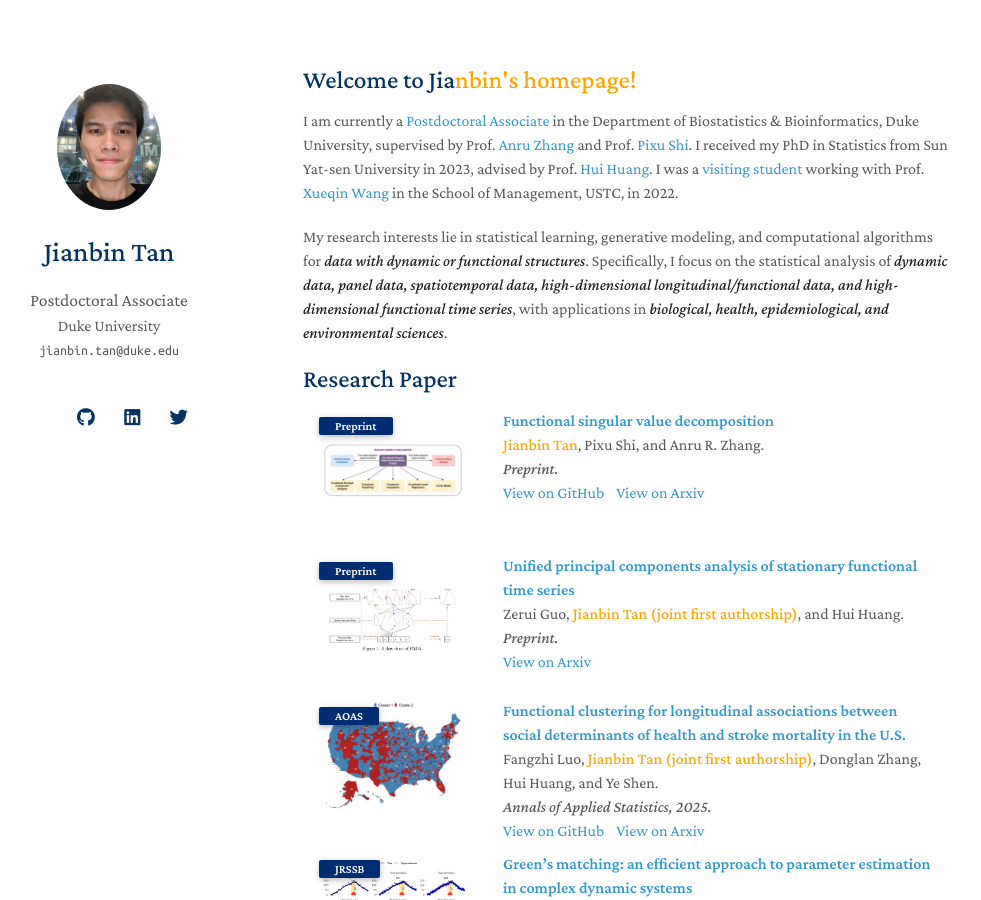
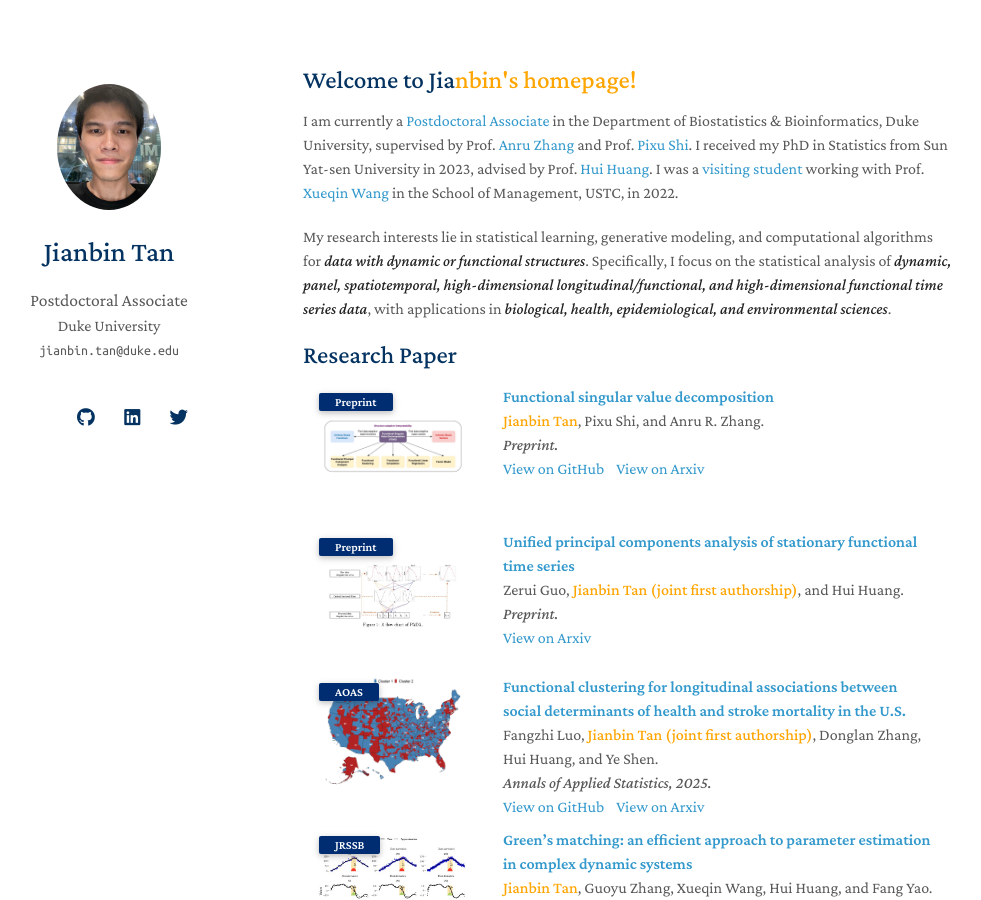
Before and after one commit to Tan-jianbin/Tan-jianbin.github.io, a Jekyll site: the page built from index.md, in a window 1280 px wide and 900 px high. Shown: the whole window, without its empty margins (167-1148 px from the left). Built offline with Jekyll 4.4.1, drawn with Linux system fonts in a browser that asks for light colours; nearby versions of some CDN libraries; a style sheet for code colours, icons or effects is not loaded; our own code applies the rules of GitHub Pages for plain Markdown files.

Commit message:
Update index.md

```diff
--- a/index.md
+++ b/index.md
@@ -6,6 +6,6 @@
 
 I am currently a [Postdoctoral Associate](https://biostat.duke.edu/profile/jianbin-tan) in the Department of Biostatistics & Bioinformatics, Duke University, supervised by Prof. [Anru Zhang](https://anruzhang.github.io) and Prof. [Pixu Shi](https://pixushi.github.io). I received my PhD in Statistics from Sun Yat-sen University in 2023, advised by Prof. [Hui Huang](http://cfas.ruc.edu.cn/kydw/zzyjy/hh/index.htm). I was a [visiting student](https://statlab905.github.io/author/jianbin-tan/) working with Prof. [Xueqin Wang](https://bs.ustc.edu.cn/english/profile.php?id=650) in the School of Management, USTC, in 2022.
 
-My research interests lie in statistical learning, generative modeling, and computational algorithms for ***data with dynamic or functional structures***. Specifically, I focus on the statistical analysis of ***dynamic data, panel data, spatiotemporal data, high-dimensional longitudinal/functional data, and high-dimensional functional time series***, with applications in ***biological, health, epidemiological, and environmental sciences***.
+My research interests lie in statistical learning, generative modeling, and computational algorithms for ***data with dynamic or functional structures***. Specifically, I focus on the statistical analysis of ***dynamic, panel, spatiotemporal, high-dimensional longitudinal/functional, and high-dimensional functional time series data***, with applications in ***biological, health, epidemiological, and environmental sciences***.
 
 {% include_relative _includes/publications.md %}
```
